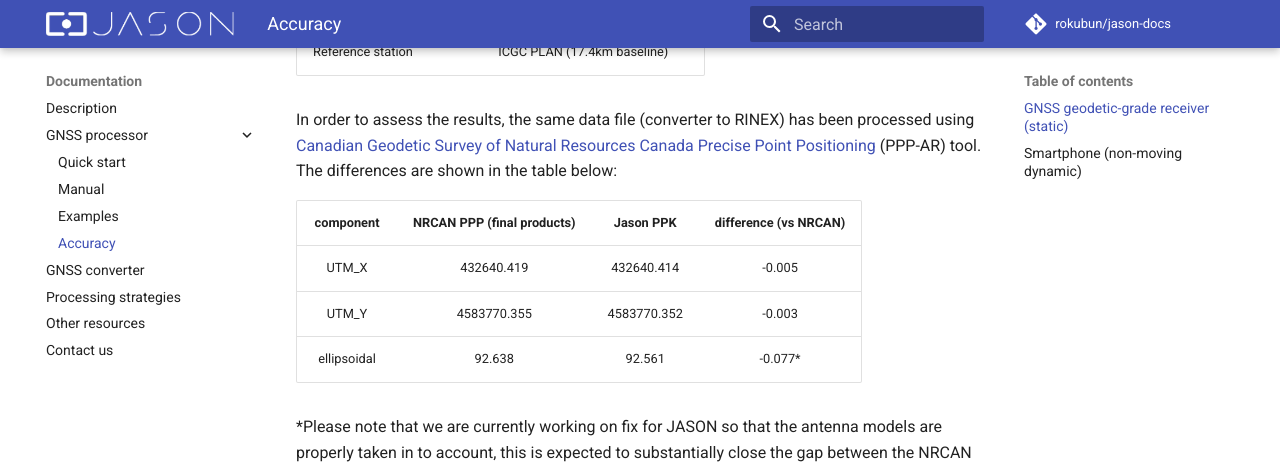
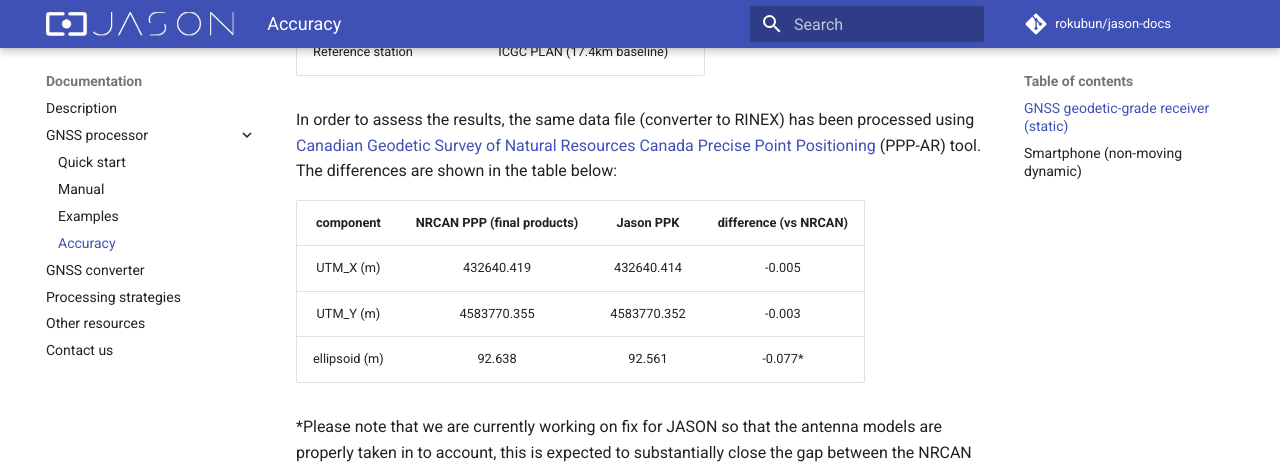
Before and after one commit to rokubun/jason-docs, an MkDocs documentation site: the page built from docs/accuracy.md, in a window 1280 px wide and 900 px high, scrolled down 1736 px. Shown: the top 470 px of the window. Built offline with MkDocs 1.6.1 and Material for MkDocs 9.7.7, drawn with Linux system fonts in a browser that asks for light colours; some web fonts are replaced; comment, search, counter and statistics services are not loaded.

Commit message:
fix: added units definition in the table

```diff
--- a/docs/accuracy.md
+++ b/docs/accuracy.md
@@ -39,9 +39,9 @@
 
 |component| NRCAN PPP (final products) | Jason PPK | difference (vs NRCAN)|
 |:---:|:---:|:----:|:----:|
-| UTM_X   |    432640.419      | 432640.414   |    -0.005 |
-| UTM_Y   |    4583770.355     |  4583770.352 |    -0.003 |
-| ellipsoidal   |   92.638     | 92.561 |    -0.077* |
+| UTM_X (m)|    432640.419      | 432640.414   |    -0.005 |
+| UTM_Y (m)|    4583770.355     |  4583770.352 |    -0.003 |
+| ellipsoid (m)|   92.638     | 92.561 |    -0.077* |
 
 *Please note that we are currently working on fix for JASON so that the antenna models are properly taken in to account, this is expected to substantially close the gap between the NRCAN PPP solution and the JASON PPK.
 
```
